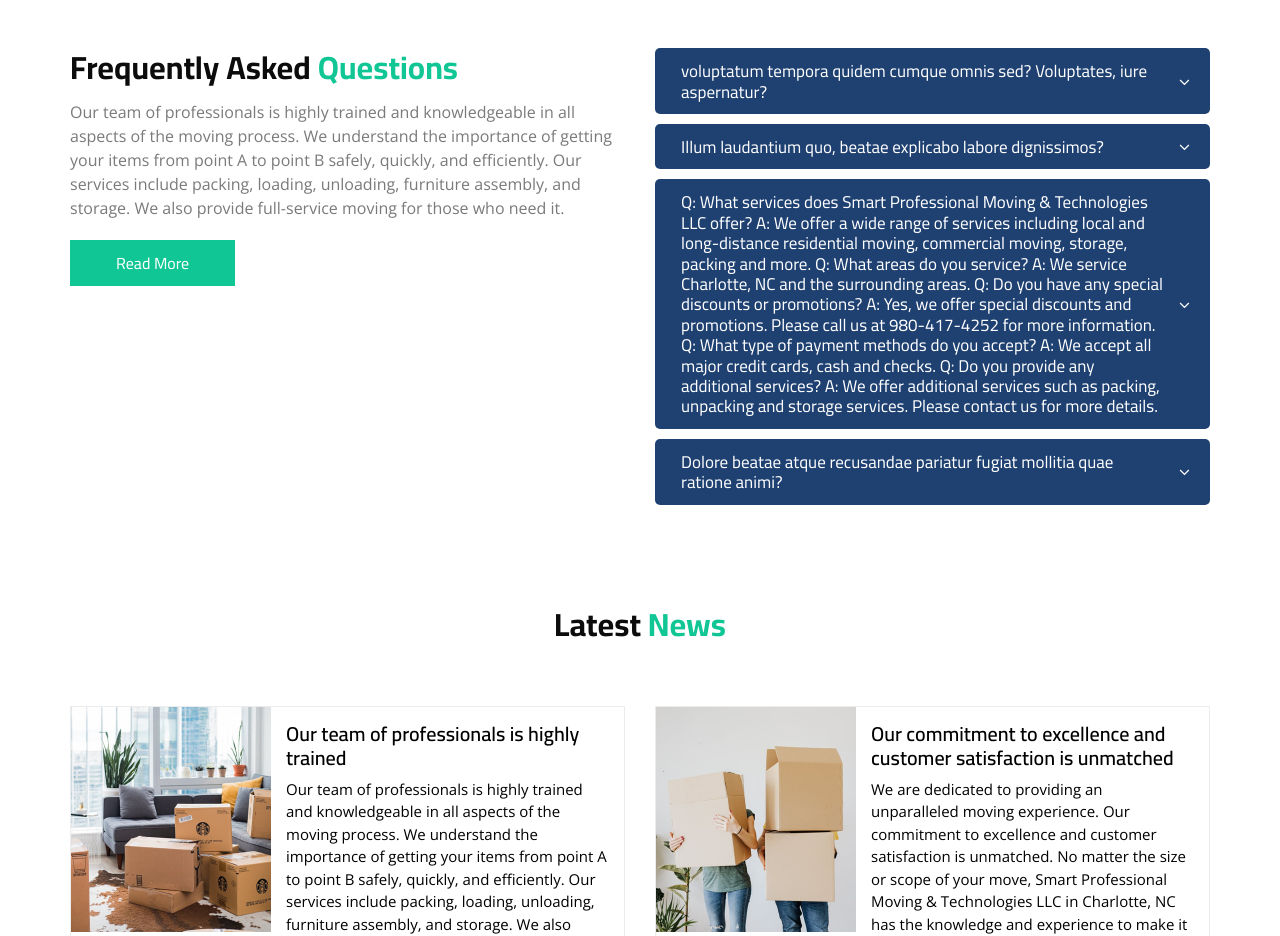
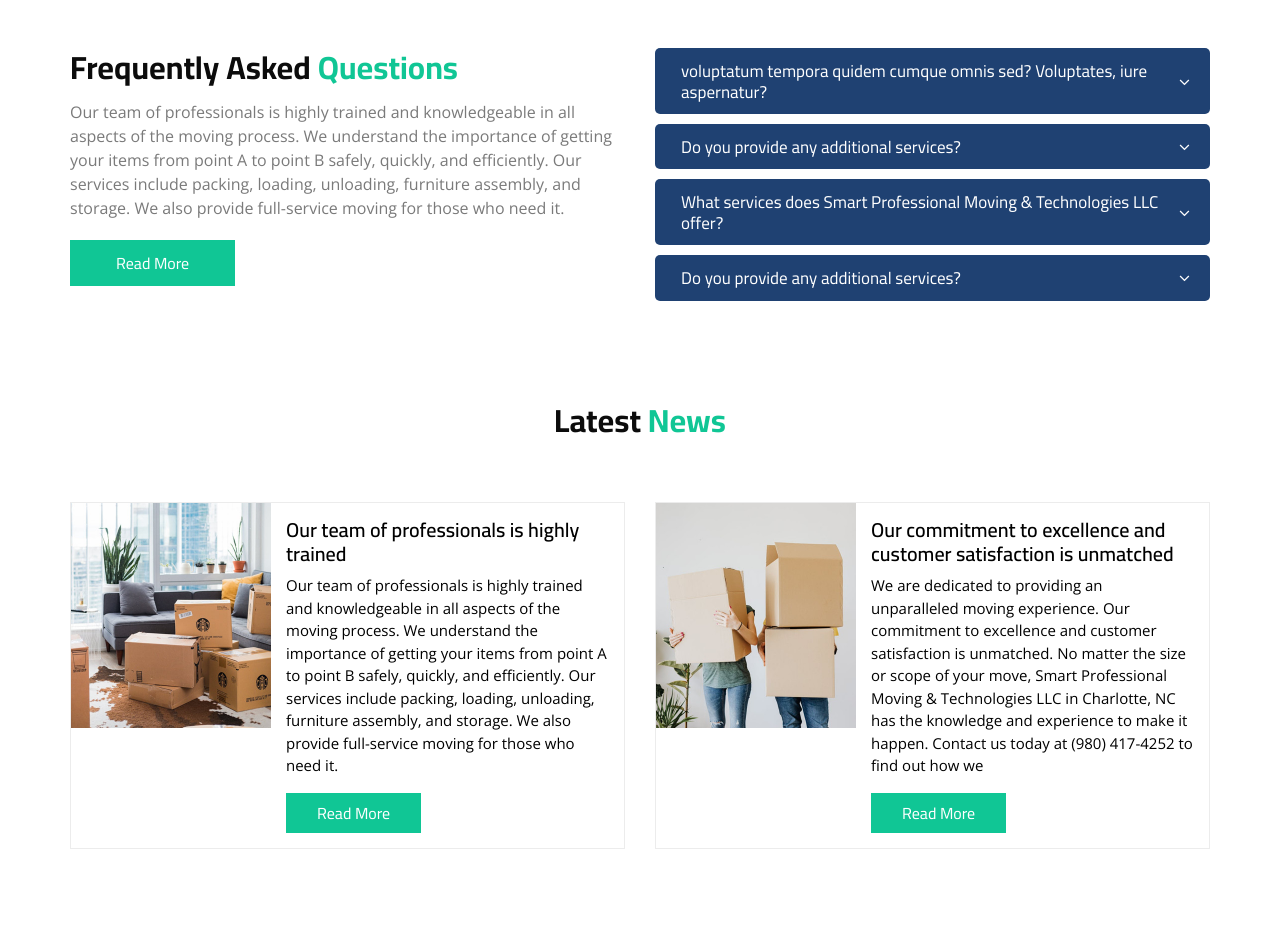
Before and after one commit to kaocher82/Moving, a plain HTML site: page index.html in a window 1280 px wide. Shown: the part 3080-4016 px from the top of the page. Drawn offline with nearby package versions, Linux system fonts and the light colour scheme; some packages are replaced by stand-ins of ours.

Commit message:
Update index.html

```diff
--- a/index.html
+++ b/index.html
@@ -407,7 +407,8 @@ We are proud to offer our customers a wide range of services at competitive pric
                 <div class="card-header" id="faqItem2Header">
                   <h5 class="mb-0">
                     <button class=" " type="button" data-toggle="collapse" data-target="#faqItem2" aria-expanded="false" aria-controls="faqItem2">
-                      Illum laudantium quo, beatae explicabo labore dignissimos?
+                     Do you provide any additional services?
+
                     </button>
                   </h5>
                 </div>
@@ -415,8 +416,7 @@ We are proud to offer our customers a wide range of services at competitive pric
                   <div class="card-body">
                     <p>
 
-                      Nihil dicta recusandae laudantium ducimus aliquid sint, tenetur fugiat, amet minima eaque minus ipsam? Odio earum ex dignissimos magnam quisquam ducimus perferendis assumenda, facilis doloribus ab aut vitae nemo rem.
-                      Sed temporibus alias aspernatur ad consectetur nostrum laudantium voluptatem sequi.
+                    We offer additional services such as packing, unpacking and storage services. Please contact us for more details.
                     </p>
                   </div>
                 </div>
@@ -425,20 +425,7 @@ We are proud to offer our customers a wide range of services at competitive pric
                 <div class="card-header" id="faqItem3Header">
                   <h5 class="mb-0">
                     <button class="  collapsed" type="button" data-toggle="collapse" data-target="#faqItem3" aria-expanded="false" aria-controls="faqItem3">
-                     Q: What services does Smart Professional Moving & Technologies LLC offer?
-A: We offer a wide range of services including local and long-distance residential moving, commercial moving, storage, packing and more.
-
-Q: What areas do you service?
-A: We service Charlotte, NC and the surrounding areas.
-
-Q: Do you have any special discounts or promotions?
-A: Yes, we offer special discounts and promotions. Please call us at 980-417-4252 for more information.
-
-Q: What type of payment methods do you accept?
-A: We accept all major credit cards, cash and checks.
-
-Q: Do you provide any additional services?
-A: We offer additional services such as packing, unpacking and storage services. Please contact us for more details.
+                    What services does Smart Professional Moving & Technologies LLC offer?
 
                     </button>
                   </h5>
@@ -457,15 +444,15 @@ A: We offer additional services such as packing, unpacking and storage services.
                 <div class="card-header" id="faqItem3Header">
                   <h5 class="mb-0">
                     <button class="  collapsed" type="button" data-toggle="collapse" data-target="#faqItem4" aria-expanded="false" aria-controls="faqItem4">
-                      Dolore beatae atque recusandae pariatur fugiat mollitia quae ratione animi?
+                      Do you provide any additional services?
                     </button>
                   </h5>
                 </div>
                 <div id="faqItem4" class="collapse" aria-labelledby="faqItem3Header" data-parent="#faqAccordion">
                   <div class="card-body">
                     <p>
-
-                     At Smart Professional Moving & Technologies LLC, we take great pride in our customer service. We make sure that each customer is taken care of in a friendly, professional manner. We strive to make your move as stress-free as possible. We are available to answer any questions you may have and help you plan your move.
+                      We offer a wide range of services including local and long-distance residential moving, commercial moving, storage, packing and more.
+                     We service Charlotte, NC and the surrounding areas.At Smart Professional Moving & Technologies LLC, we take great pride in our customer service. We make sure that each customer is taken care of in a friendly, professional manner. We strive to make your move as stress-free as possible. We are available to answer any questions you may have and help you plan your move.
                     </p>
                   </div>
                 </div>
```
